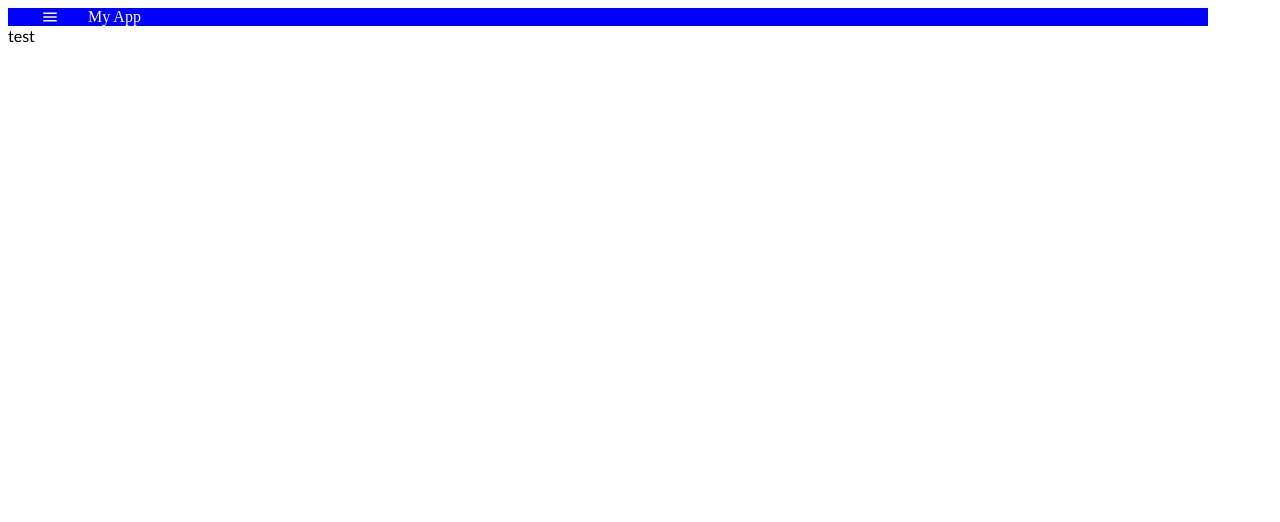
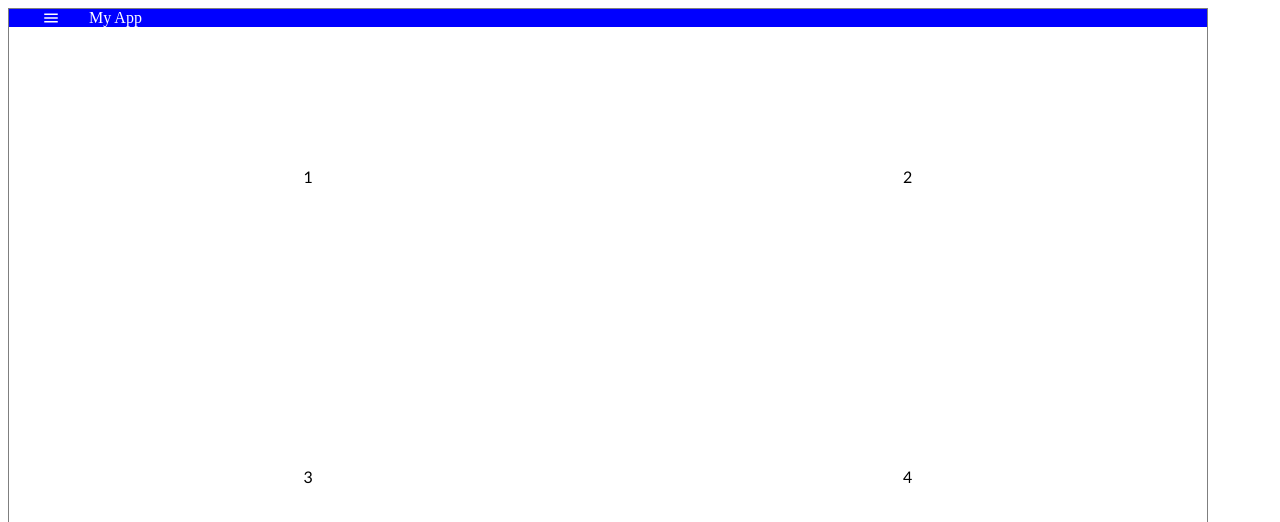
Before and after one commit to lsp2604/SmartKlima, an Angular app: page /dashboard in a window 1280 px wide. Shown: the top 522 px of the page. Built offline with nearby package versions, Linux system fonts and the light colour scheme.

Commit message:
Added Gridlist to dashboard.component

```diff
--- a/package.json
+++ b/package.json
@@ -20,6 +20,7 @@
     "@angular/platform-browser-dynamic": "^17.1.0",
     "@angular/router": "^17.1.0",
     "rxjs": "~7.8.0",
+    "theme": "^0.1.0",
     "tslib": "^2.3.0",
     "zone.js": "~0.14.3"
   },
--- a/src/app/app.component.css
+++ b/src/app/app.component.css
@@ -1,10 +1,6 @@
-
-
-
 .example-spacer {
   flex: 1 1 auto;
 }
-
 
 .toolbar {
   background: blue;
@@ -14,6 +10,7 @@
 .example-container {
   height: 1200px;
   width: 1200px;
+  border: 1px solid rgba(0, 0, 0, 0.5);
 }
 
 .example-sidenav-content {
--- a/src/app/dashboard/dashboard.component.html
+++ b/src/app/dashboard/dashboard.component.html
@@ -1 +1,8 @@
-<div> test</div>
+<ng-container>
+  <mat-grid-list cols="2" rowHeight="2:1">
+    <mat-grid-tile>1</mat-grid-tile>
+    <mat-grid-tile>2</mat-grid-tile>
+    <mat-grid-tile>3</mat-grid-tile>
+    <mat-grid-tile>4</mat-grid-tile>
+  </mat-grid-list>
+</ng-container>
--- a/src/app/dashboard/dashboard.component.ts
+++ b/src/app/dashboard/dashboard.component.ts
@@ -1,10 +1,13 @@
 import {Component} from '@angular/core';
+import {MatGridList, MatGridTile} from "@angular/material/grid-list";
 
 
 @Component({
   selector: 'app-dashboard',
   standalone: true,
   imports: [
+    MatGridList,
+    MatGridTile
   ],
   templateUrl: './dashboard.component.html',
   styleUrl: './dashboard.component.css'
```
Also changed, not shown: 1 other file (tests, documents, lock files or other folders).
